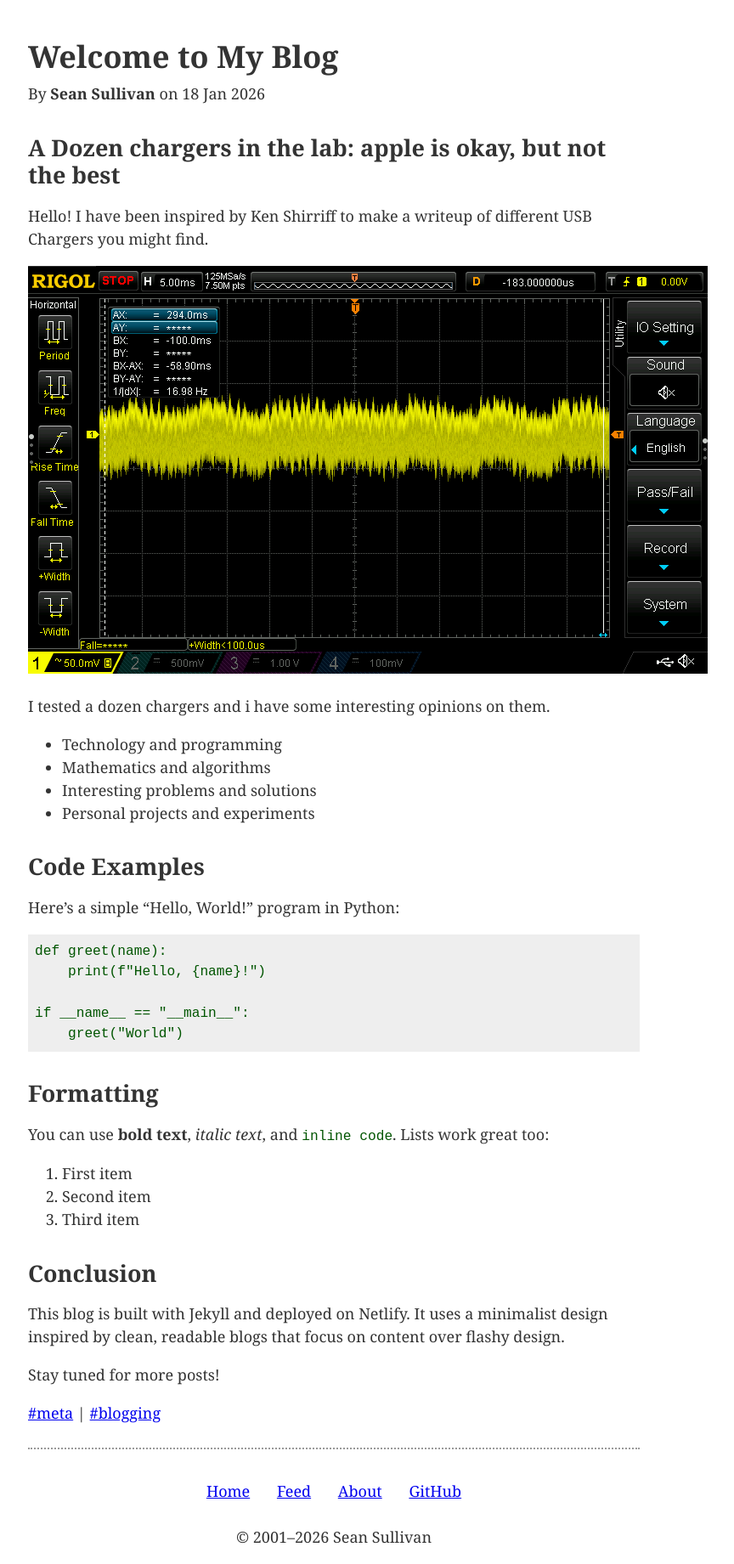
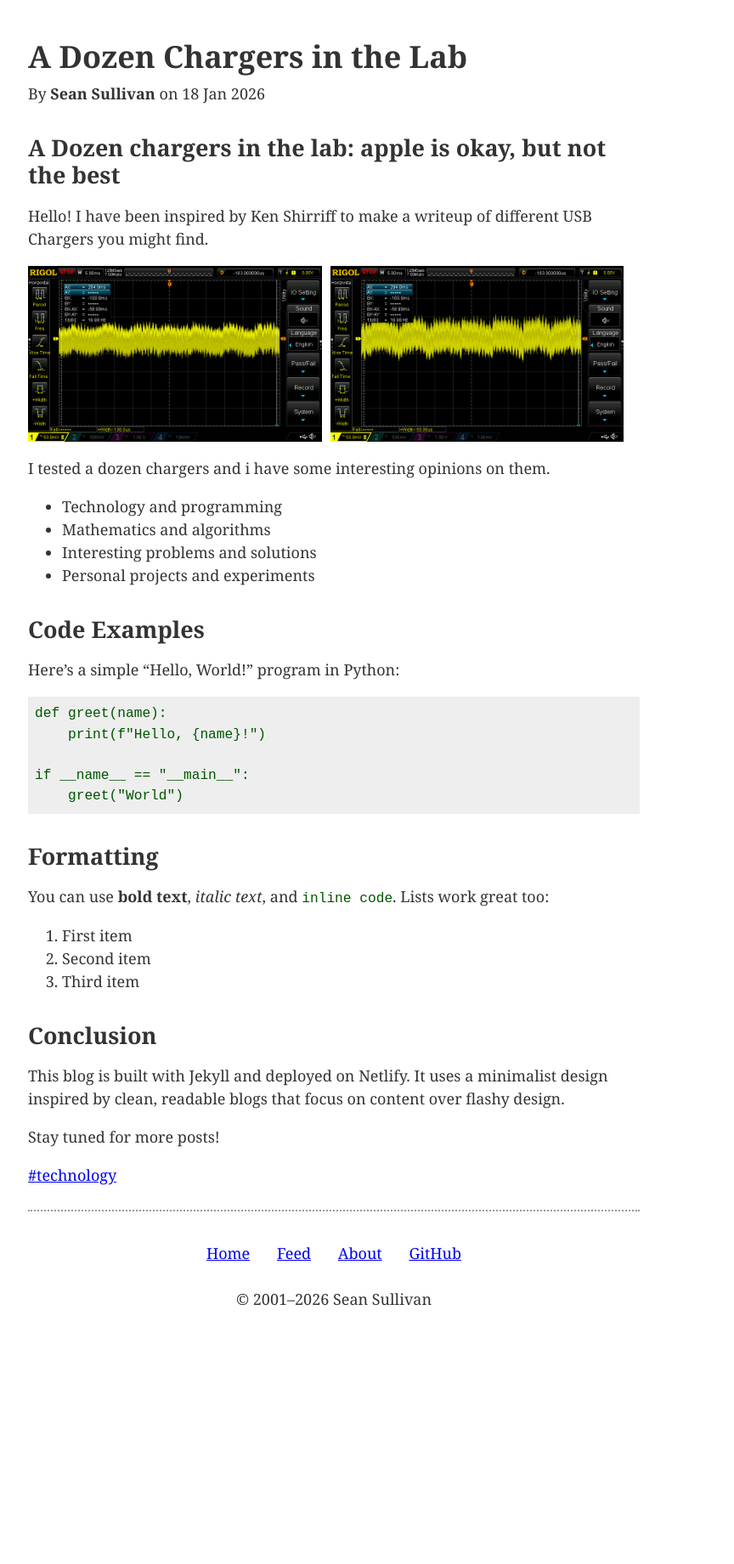
Before and after one commit to 0sps/sullivan.mx, a Jekyll site: the page built from _posts/2026-01-19-a-dozen-chargers-in-the-lab.md, in a window 1280 px wide. Shown: the whole page at 85% size, without its empty margins (247-1111 px from the left). Built offline with Jekyll 4.4.1, drawn with Linux system fonts in a browser that asks for light colours; after the commit the page ends 1561 px from its top, so only the background shows below that.

Commit message:
edit
none

```diff
--- a/_posts/2026-01-19-a-dozen-chargers-in-the-lab.md
+++ b/_posts/2026-01-19-a-dozen-chargers-in-the-lab.md
@@ -1,8 +1,8 @@
 ---
 layout: post
-title: "Welcome to My Blog"
+title: "A Dozen Chargers in the Lab"
 date: 2026-01-18
-tags: [meta, blogging]
+tags: [technology]
 ---
 
 ## A Dozen chargers in the lab: apple is okay, but not the best
@@ -10,7 +10,10 @@
 Hello!
 I have been inspired by Ken Shirriff to make a writeup of different USB Chargers you might find.
 
-![Apple retail power supply](/assets/images/1%20Apple%20Retail%205v%202.3a.png)
+<p style="display: flex; gap: 10px;">
+  <img src="/assets/images/1-apple-retail.png" alt="Image 1" style="width: 48%;">
+  <img src="/assets/images/2-apple-retail.png" alt="Image 2" style="width: 48%;">
+</p>
 
 I tested a dozen chargers and i have some interesting opinions on them.
 
```
Also changed, not shown: assets/images/1-apple-retail.png (renamed from assets/images/1 Apple Retail 5v 2.3a.png), assets/images/2-apple-retail.png (added), 1 other file.
